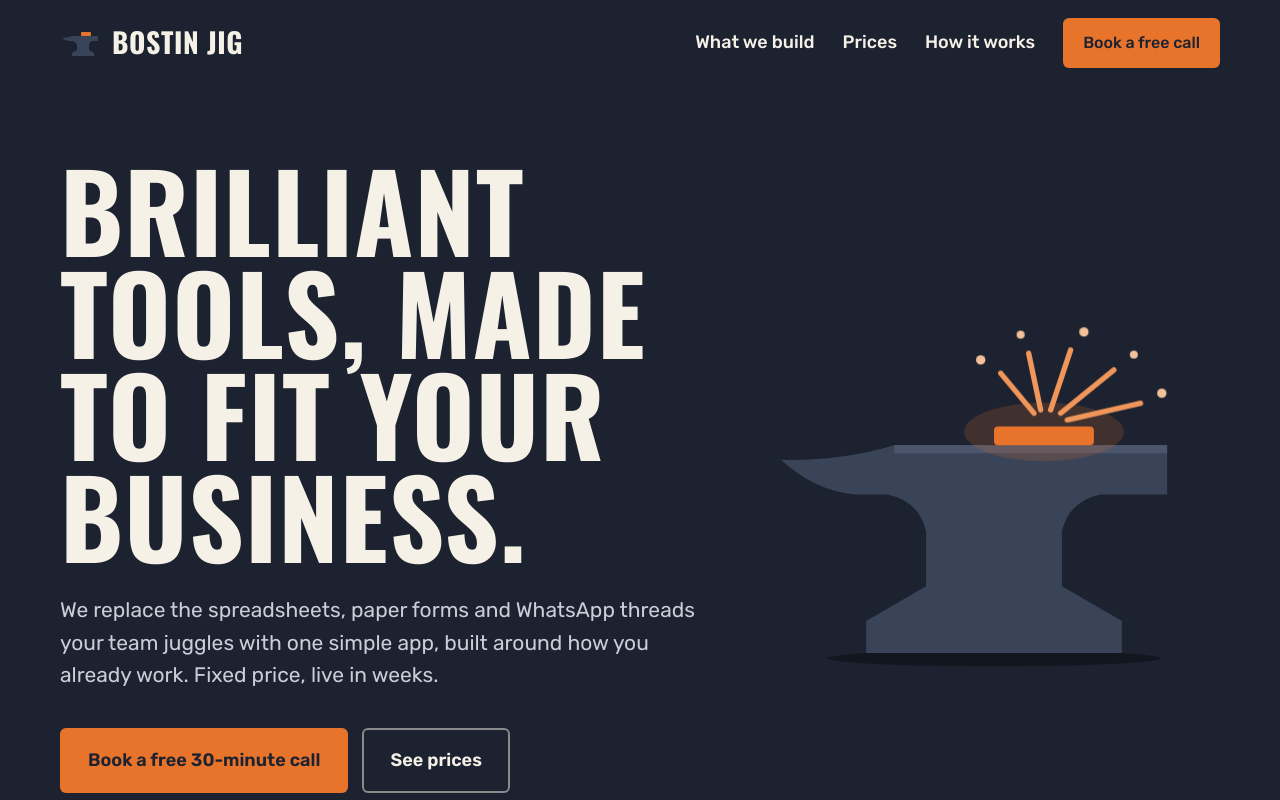
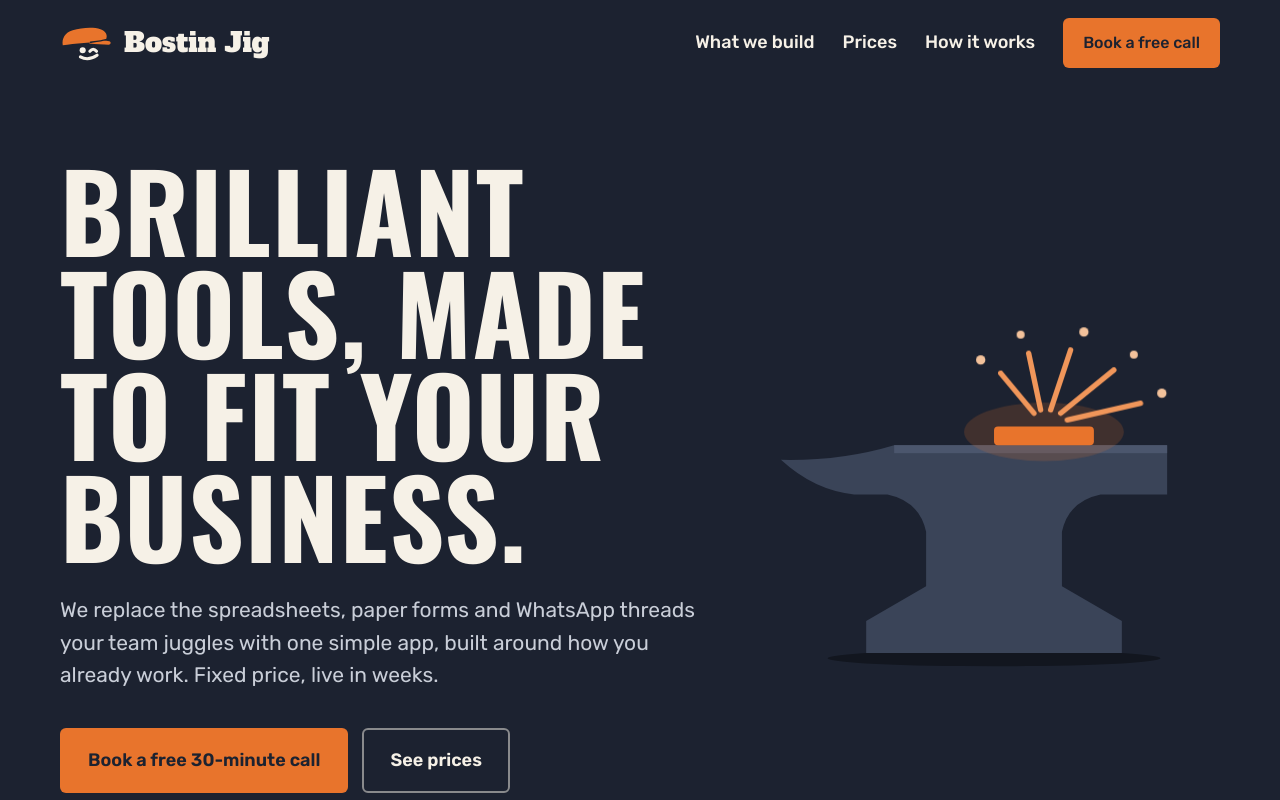
Before and after one commit to jamesmwilliams2193/bostinjig-site, a plain HTML site: page index.html in a window 1280 px wide. Shown: the top 800 px of the page. Drawn offline with nearby package versions, Linux system fonts and the light colour scheme.

Commit message:
Add files via upload

```diff
--- a/index.html
+++ b/index.html
@@ -5,9 +5,12 @@
 <meta name="viewport" content="width=device-width, initial-scale=1">
 <title>Bostin Jig: brilliant tools, made to fit your business</title>
 <meta name="description" content="Bostin Jig builds simple custom apps for West Midlands firms still running on spreadsheets, paper and WhatsApp. Fixed prices, live in weeks.">
+<link rel="icon" href="favicon.svg" type="image/svg+xml">
+<link rel="icon" href="favicon-32.png" sizes="32x32" type="image/png">
+<link rel="apple-touch-icon" href="apple-touch-icon.png">
 <link rel="preconnect" href="https://fonts.googleapis.com">
 <link rel="preconnect" href="https://fonts.gstatic.com" crossorigin>
-<link rel="stylesheet" href="https://fonts.googleapis.com/css2?family=Oswald:wght@500;600;700&family=Rubik:wght@400;500;600&display=swap">
+<link rel="stylesheet" href="https://fonts.googleapis.com/css2?family=Alfa+Slab+One&family=Oswald:wght@500;600;700&family=Rubik:wght@400;500;600&display=swap">
 <style>
   :root {
     --iron: #1C2230;
@@ -49,7 +52,8 @@
   .site-head { background: var(--iron); color: var(--paper); }
   .site-head .wrap { display: flex; align-items: center; justify-content: space-between; gap: 24px; padding-block: 18px; }
   .mark { display: flex; align-items: center; gap: 12px; text-decoration: none; }
-  .mark-word { font-family: var(--display); font-size: 28px; font-weight: 700; text-transform: uppercase; letter-spacing: 0.02em; }
+  .mark svg { display: block; flex: none; }
+  .mark-word { font-family: 'Alfa Slab One', Georgia, serif; font-size: 27px; font-weight: 400; line-height: 1; }
   .site-nav { display: flex; align-items: center; gap: 28px; }
   .site-nav a { text-decoration: none; font-weight: 500; }
   .site-nav a:hover { color: var(--ember); }
@@ -165,7 +169,9 @@
   }
   @media (max-width: 560px) {
     section.band { padding-block: 64px; }
-    .mark-word { font-size: 22px; white-space: nowrap; }
+    .mark { gap: 8px; }
+    .mark svg { width: 40px; height: 29px; }
+    .mark-word { font-size: 19px; white-space: nowrap; }
     .site-nav .btn { white-space: nowrap; padding: 10px 14px; font-size: 15px; }
     .steps, .field-row { grid-template-columns: 1fr; }
     .rate { grid-template-columns: 1fr; }
@@ -178,9 +184,15 @@
 <header class="site-head">
   <div class="wrap">
     <a class="mark" href="#top" aria-label="Bostin Jig home">
-      <svg width="40" height="28" viewBox="0 0 40 28" aria-hidden="true">
-        <path d="M2 9 Q8 9 12 7 L38 7 L38 12 L32 12 Q29 13 29 16 L29 21 L34 24 L34 27 L12 27 L12 24 L17 21 L17 16 Q16 13 13 12 L9 12 Q5 12 2 9 Z" fill="#3A4458"/>
-        <rect x="21" y="3" width="10" height="4" rx="1" fill="#E8742C"/>
+      <svg width="52" height="38" viewBox="5 21 94 68" aria-hidden="true">
+        <g transform="translate(0 4)">
+          <path d="M60 46 C72 45 84 45 94 48 C98 49 97 54 93 54 C82 54 70 53 58 52 Z" fill="#E8742C"/>
+          <path d="M10 55 C8 43 14 32 28 28 C44 23 66 22 78 26 C88 29 92 37 88 45 C76 48 62 50 48 51 C34 52 20 54 10 55 Z" fill="#E8742C"/>
+          <path d="M60 49.6 C70 48.4 80 47.4 88 45" fill="none" stroke="#1C2230" stroke-width="2.6" stroke-linecap="round"/>
+          <circle cx="46" cy="64" r="5.5" fill="#F6F1E7"/>
+          <path d="M59 66 Q65 58.5 71 66" fill="none" stroke="#F6F1E7" stroke-width="5.5" stroke-linecap="round"/>
+          <path d="M42 76 Q56 84 72 73" fill="none" stroke="#F6F1E7" stroke-width="5.5" stroke-linecap="round"/>
+        </g>
       </svg>
       <span class="mark-word">Bostin Jig</span>
     </a>
```
Also changed, not shown: apple-touch-icon.png (added), bostinjig-icon-512.png (added), bostinjig-icon.svg (added), bostinjig-mark-on-dark.png (added), bostinjig-mark-on-dark.svg (added), bostinjig-mark-on-light (1).png (added), bostinjig-mark-on-light.svg (added), favicon-32.png (added), favicon.svg (added).
